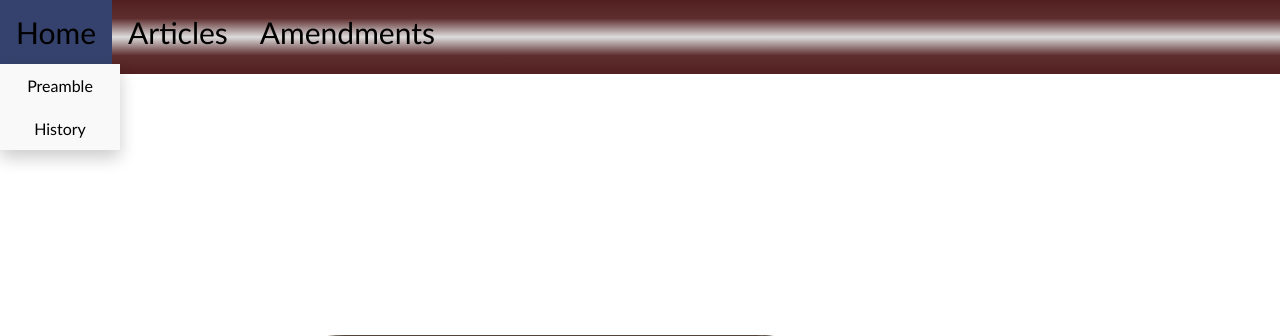
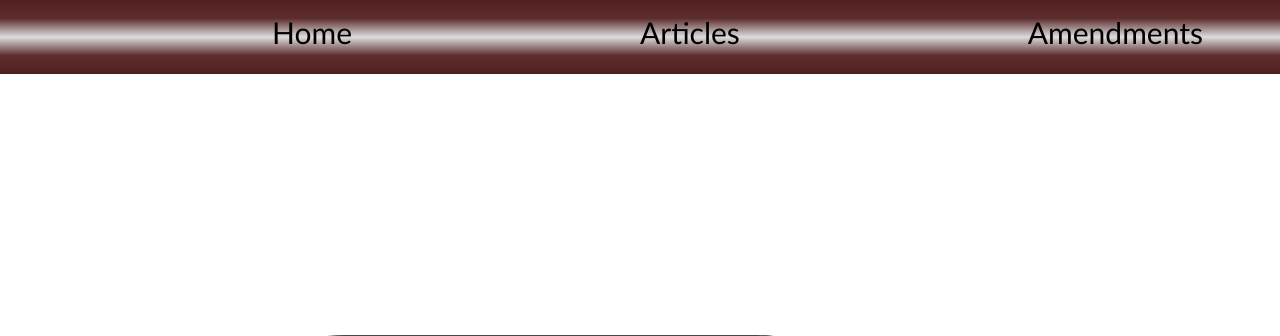
Before and after one commit to RPI-ITWS/ITWS2110-team14, a PHP site: page /constitution/constitution.html in a window 1280 px wide. Shown: the top 336 px of the page. Run offline with PHP 8.4, Linux system fonts and the light colour scheme.

Commit message:
millen11 centering navbar elements
Centered the NavBar elements using margin-left: 20%;

```diff
--- a/constitution/constitution.html
+++ b/constitution/constitution.html
@@ -9,21 +9,14 @@
     <script type="text/javascript" src="globals/Card.js"></script>
 
     <title>The Constitution</title>
-    <link rel="icon" type="image/x-icon" href="RPM-logo.png" />
-    <link
-      rel="stylesheet"
-      href="styles.css"
-      href="https://cdnjs.cloudflare.com/ajax/libs/font-awesome/4.7.0/css/font-awesome.min.css"
-    />
+    <link rel="icon" type="image/x-icon" href="/lab1/images/RPM-logo.png" />
+    <link rel="stylesheet" href="styles.css" />
   </head>
 
   <body>
-    <div class="navbar">
+    <nav class="navbar">
       <div class="dropdown">
-        <button class="dropbtn">
-          Home
-          <div class="fa fa-caret-down"></div>
-        </button>
+        <button class="dropbtn">Home</button>
         <div class="dropdown-content">
           <a href="#">Preamble</a>
           <a href="#">History</a>
@@ -62,24 +55,7 @@
           <a href="#">Amendment 10</a>
         </div>
       </div>
-    </div>
-    <!-- Navbar for navigation to each section -->
-    <!-- <nav class="navBar">
-      <div class="dropdownMenu">
-         <a class="navBarElements" href="#constitution.html">
-            <button class = "dropbtn">
-            <span class = "fa fa-caret-down"></span>
-         </button>
-         Home</a>
-         <div class = "dropdown-content">
-         <a class="navBarElements" href="#preamble">Preamble</a>
-         <a class="navBarElements" href="#historyConstitution">History</a>
-         </div>
-      </div>
-      <a class="navBarElements" href="articles.html">Articles</a></li>
-      <a class="navBarElements" href="amendments.html"
-         >Amendments/Bill of Rights</a>
-   </nav> -->
+    </nav>
 
     <div class="parentContainer">
       <h1 id="preamble">The Preamble</h1>
@@ -87,11 +63,11 @@
       <a href="#" class="showText">Show Text</a>
       <div class="textContainer">
         <p>
-          We the People of the United States, in Order to form a more perfect Union,
-          establish Justice, insure domestic Tranquility, provide for the common defense,
-          promote the general Welfare, and secure the Blessings of Liberty to ourselves
-          and our Posterity, do ordain and establish this Constitution for the United
-          States of America.
+          We the People of the United States, in Order to form a more perfect
+          Union, establish Justice, insure domestic Tranquility, provide for the
+          common defense, promote the general Welfare, and secure the Blessings
+          of Liberty to ourselves and our Posterity, do ordain and establish
+          this Constitution for the United States of America.
           <!--
          "Lorem ipsum dolor
           sit amet consectetur adipisicing elit. Maxime mollitia, molestiae quas
--- a/constitution/millen11/millen11README.txt
+++ b/constitution/millen11/millen11README.txt
@@ -63,3 +63,6 @@ Issues:
 
    5. NavBar elements displayed vertically
       a) Multiple mistakes: Submenu elements were moving all navabar elements, changing to a ul/li format without formatting with inline, causes it to naturally follow a vertical display
+
+   6. Centering elements in navbar
+      a) Used margin-left: 20% to push it leftwards, worked perfectly
--- a/constitution/styles.css
+++ b/constitution/styles.css
@@ -35,22 +35,20 @@ body {
   overflow: hidden;
   padding: 0 10px 10px 0;
   margin: 0 0 5px 0;
-  text-align: center;
   text-decoration: none;
   width: 100%;
 }
 
 .navbar a {
-  float: left;
+  color: #35426d;
   font-size: 16px;
-  color: #35426d;
-  text-align: center;
   padding: 14px 16px;
   text-decoration: none;
 }
 
 .dropdown {
   float: left;
+  margin-left: 20%;
   overflow: hidden;
 }
 
@@ -71,20 +69,20 @@ body {
 }
 
 .dropdown-content {
+  background-color: #f9f9f9;
+  box-shadow: 0px 8px 16px 0px rgba(0, 0, 0, 0.2);
   display: none;
   position: absolute;
-  background-color: #f9f9f9;
   min-width: 120px;
-  box-shadow: 0px 8px 16px 0px rgba(0, 0, 0, 0.2);
   z-index: 1;
 }
 
 .dropdown-content a {
+  color: black;
+  display: block;
   float: none;
-  color: black;
   padding: 12px 16px;
   text-decoration: none;
-  display: block;
 }
 
 .dropdown-content a:hover {
```
